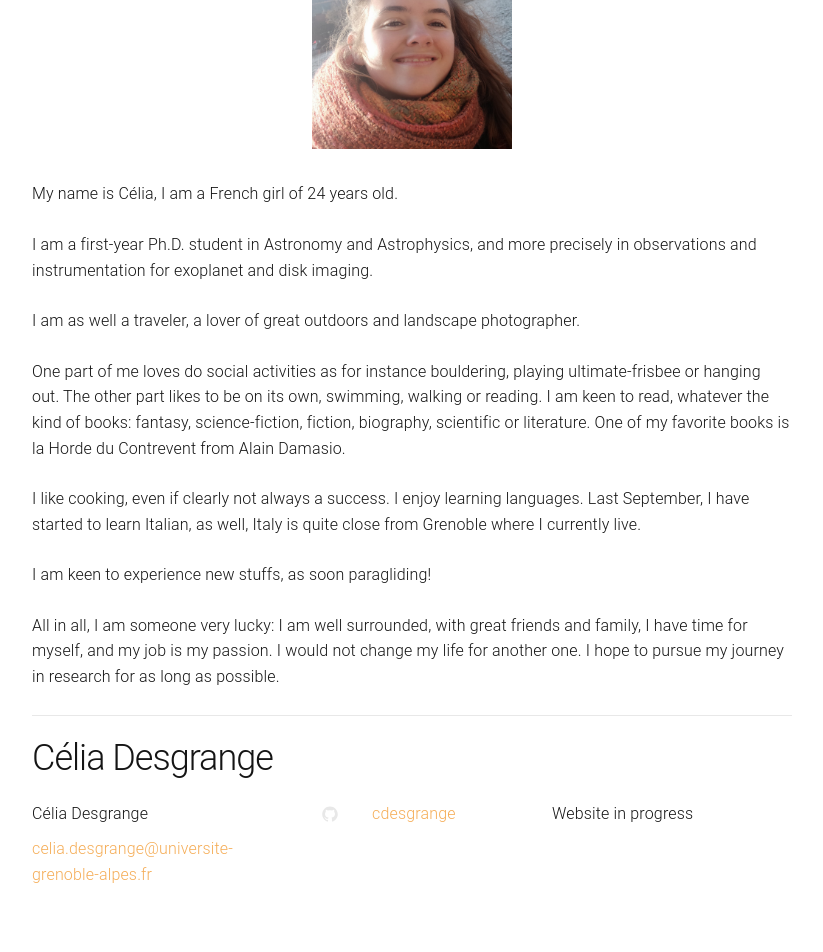
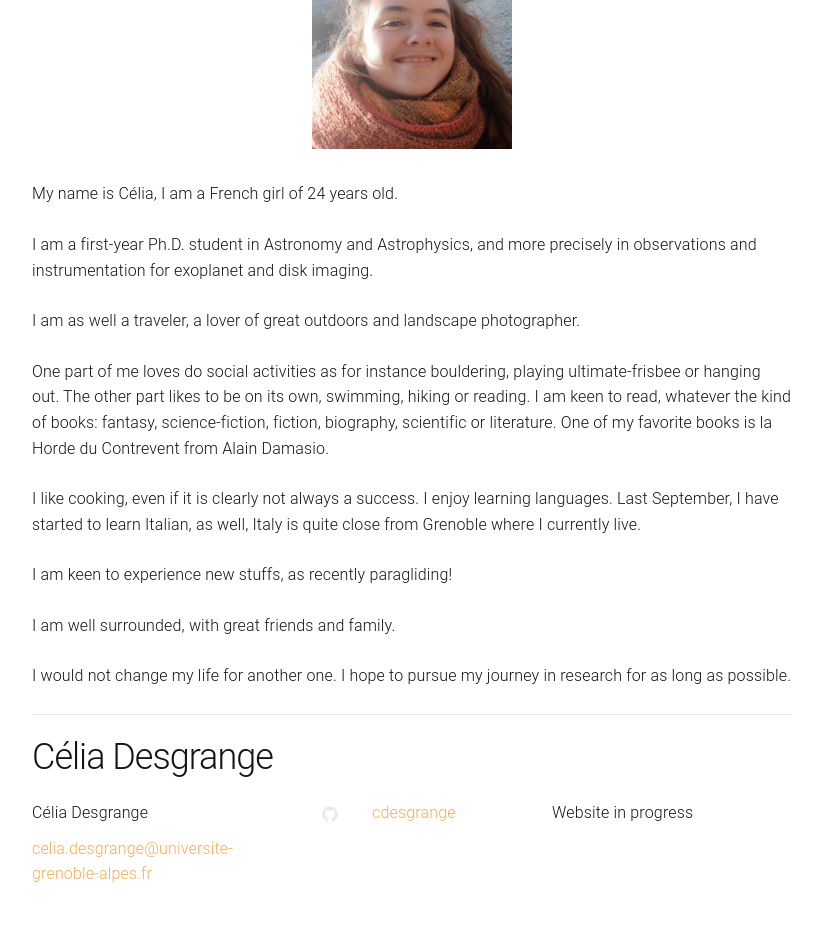
Before and after one commit to cdesgrange/cdesgrange.github.io, a Jekyll site: the page built from about.md, in a window 1280 px wide. Shown: the part 394-1346 px from the top of the page, without its empty margins (228-1051 px from the left). Built offline with Jekyll 4.4.1, drawn with Linux system fonts in a browser that asks for light colours.

Commit message:
updates (minor)

```diff
--- a/about.md
+++ b/about.md
@@ -13,11 +13,13 @@ I am a first-year Ph.D. student in Astronomy and Astrophysics, and more precisel
 
 I am as well a traveler, a lover of great outdoors and landscape photographer.
 
-One part of me loves do social activities as for instance bouldering, playing ultimate-frisbee or hanging out. The other part likes to be on its own, swimming, walking or reading. I am keen to read, whatever the kind of books: fantasy, science-fiction, fiction, biography, scientific or literature. One of my favorite books is la Horde du Contrevent from Alain Damasio.
+One part of me loves do social activities as for instance bouldering, playing ultimate-frisbee or hanging out. The other part likes to be on its own, swimming, hiking or reading. I am keen to read, whatever the kind of books: fantasy, science-fiction, fiction, biography, scientific or literature. One of my favorite books is la Horde du Contrevent from Alain Damasio.
 
-I like cooking, even if clearly not always a success. I enjoy learning languages. Last September, I have started to learn Italian, as well, Italy is quite close from Grenoble where I currently live.
+I like cooking, even if it is clearly not always a success. I enjoy learning languages. Last September, I have started to learn Italian, as well, Italy is quite close from Grenoble where I currently live.
 
-I am keen to experience new stuffs, as soon paragliding!
+I am keen to experience new stuffs, as recently paragliding!
 
-All in all, I am someone very lucky: I am well surrounded, with great friends and family, I have time for myself, and my job is my passion. I would not change my life for another one. I hope to pursue my journey in research for as long as possible.
+I am well surrounded, with great friends and family.
+
+I would not change my life for another one. I hope to pursue my journey in research for as long as possible.
 <br>
```
